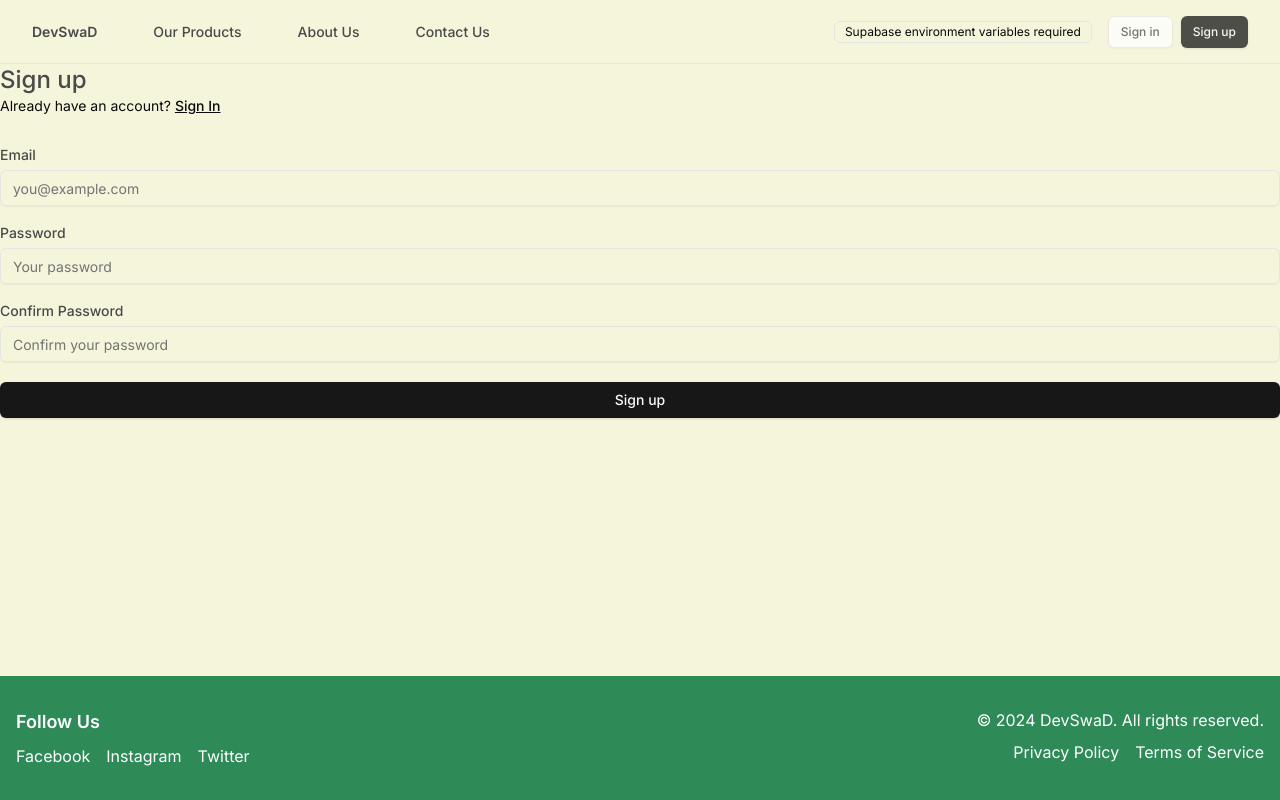
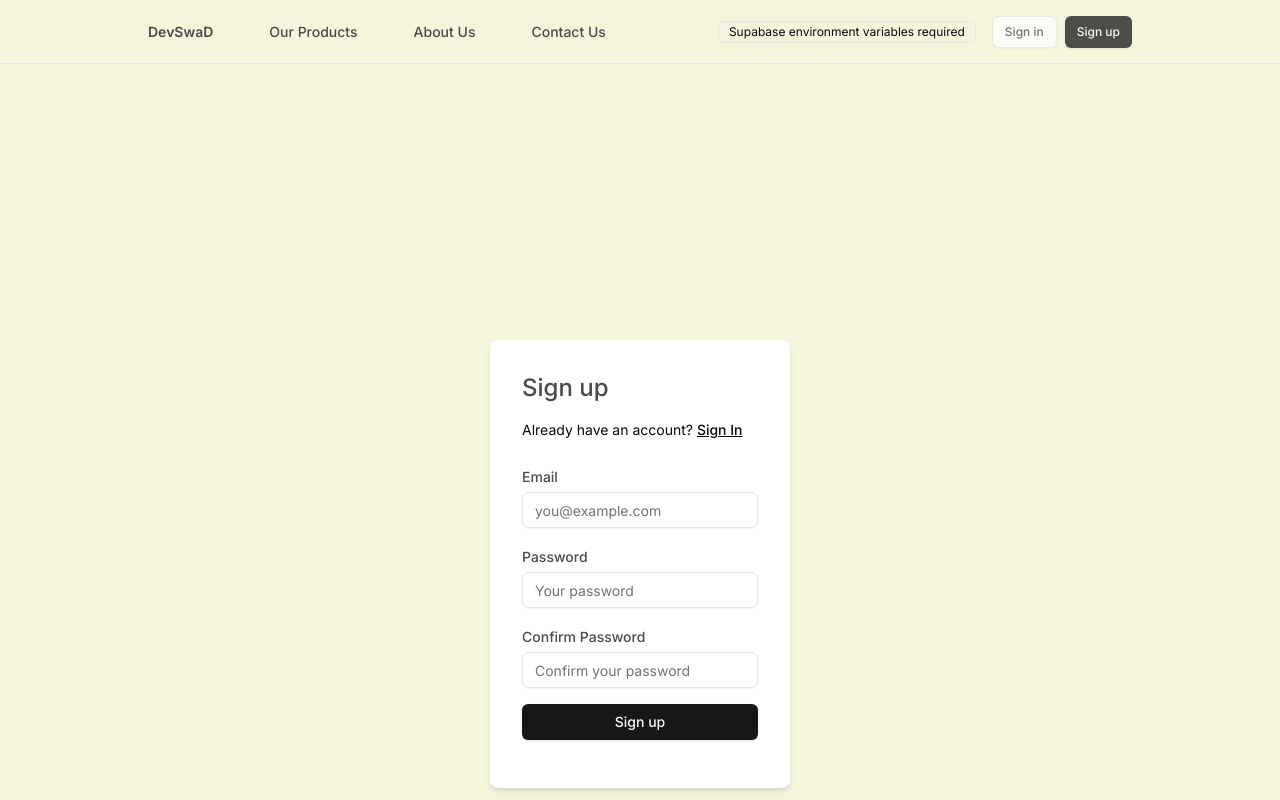
Before and after one commit to lokesh1jha/devswad, a Next.js app: page /sign-up in a window 1280 px wide. Shown: the top 800 px of the page. Built offline with nearby package versions, Linux system fonts and the light colour scheme; no server answers.

Commit message:
login screens fixed

```diff
--- /dev/null
+++ b/src/app/(public)/layout.tsx
@@ -0,0 +1,13 @@
+export default function AuthLayout({
+  children,
+}: {
+  children: React.ReactNode
+}) {
+  return (
+    <div className="min-h-screen flex flex-col">
+      <main className="flex-grow flex items-center justify-center">
+        {children}
+      </main>
+    </div>
+  );
+}
--- a/src/app/(public)/sign-in/page.tsx
+++ b/src/app/(public)/sign-in/page.tsx
@@ -1,19 +1,3 @@
-// import { signup } from "./actions";
-// import { login } from "./actions";
-
-// export default function LoginPage() {
-//   return (
-//     <form>
-//       <label htmlFor="email">Email:</label>
-//       <input id="email" name="email" type="email" required />
-//       <label htmlFor="password">Password:</label>
-//       <input id="password" name="password" type="password" required />
-//       <button formAction={login}>Log in</button>
-//       <button formAction={signup}>Sign up</button>
-//     </form>
-//   )
-// }
-
 import { FormMessage, Message } from "@/components/form-message";
 import { SubmitButton } from "@/components/submit-button";
 import { Input } from "@/components/ui/input";
@@ -23,17 +7,21 @@ import { signInAction } from "../../actions";
 
 export default function Login({ searchParams }: { searchParams: Message }) {
   return (
-    <form className="flex-1 flex flex-col min-w-64">
-      <h1 className="text-2xl font-medium">Sign in</h1>
-      <p className="text-sm text-foreground">
+    <div className="flex justify-center items-center min-h-screen px-4">
+      <form className="w-full max-w-md bg-white p-8 rounded-lg shadow-md">
+        <h1 className="text-2xl font-medium mb-4">Sign in</h1>
+        <p className="text-sm text-foreground mb-6">
           Don&apos;t have an account?{" "}
           <Link className="text-foreground font-medium underline" href="/sign-up">
             Sign up
           </Link>
         </p>
-      <div className="flex flex-col gap-2 [&>input]:mb-3 mt-8">
+        <div className="flex flex-col gap-4">
+          <div>
             <Label htmlFor="email">Email</Label>
-        <Input name="email" placeholder="you@example.com" required />
+            <Input name="email" placeholder="you@example.com" required className="mt-1" />
+          </div>
+          <div>
             <div className="flex justify-between items-center">
               <Label htmlFor="password">Password</Label>
               <Link
@@ -48,12 +36,15 @@ export default function Login({ searchParams }: { searchParams: Message }) {
               name="password"
               placeholder="Your password"
               required
+              className="mt-1"
             />
+          </div>
           <SubmitButton pendingText="Signing In..." formAction={signInAction}>
             Sign in
           </SubmitButton>
           <FormMessage message={searchParams} />
         </div>
       </form>
+    </div>
   );
 }
--- a/src/app/(public)/sign-up/page.tsx
+++ b/src/app/(public)/sign-up/page.tsx
@@ -13,30 +13,30 @@ export default function SignUp({ searchParams }: { searchParams: Message }) {
   const [confirmPassword, setConfirmPassword] = useState("");
   const [errorMessage, setErrorMessage] = useState<string | null>(null);
 
-  // Function to handle form submission and validate passwords
   const handleSubmit = (event: React.FormEvent<HTMLFormElement>) => {
     if (password !== confirmPassword) {
-      event.preventDefault(); // Prevent form submission
+      event.preventDefault();
       setErrorMessage("Passwords do not match.");
     }
   };
 
   return (
-    <form className="flex-1 flex flex-col min-w-64" onSubmit={handleSubmit}>
-      <h1 className="text-2xl font-medium">Sign up</h1>
-      <p className="text-sm text-foreground">
+    <div className="flex justify-center items-center min-h-screen px-4">
+      <form className="w-full max-w-md bg-white p-8 rounded-lg shadow-md" onSubmit={handleSubmit}>
+        <h1 className="text-2xl font-medium mb-4">Sign up</h1>
+        <p className="text-sm text-foreground mb-6">
           Already have an account?{" "}
           <Link className="text-foreground font-medium underline" href="/sign-in">
             Sign In
           </Link>
         </p>
-      <div className="flex flex-col gap-2 [&>input]:mb-3 mt-8">
+        <div className="flex flex-col gap-4">
+          <div>
             <Label htmlFor="email">Email</Label>
-        <Input name="email" placeholder="you@example.com" required />
-
-        <div className="flex justify-between items-center">
+            <Input name="email" placeholder="you@example.com" required className="mt-1" />
+          </div>
+          <div>
             <Label htmlFor="password">Password</Label>
-        </div>
             <Input
               type="password"
               name="password"
@@ -44,11 +44,11 @@ export default function SignUp({ searchParams }: { searchParams: Message }) {
               value={password}
               onChange={(e) => setPassword(e.target.value)}
               required
+              className="mt-1"
             />
-
-        <div className="flex justify-between items-center">
+          </div>
+          <div>
             <Label htmlFor="confirm-password">Confirm Password</Label>
-        </div>
             <Input
               type="password"
               name="confirm-password"
@@ -56,17 +56,19 @@ export default function SignUp({ searchParams }: { searchParams: Message }) {
               value={confirmPassword}
               onChange={(e) => setConfirmPassword(e.target.value)}
               required
+              className="mt-1"
             />
+          </div>
 
-        {/* Display error message if passwords don't match */}
-        {errorMessage && <p className="text-red-500">{errorMessage}</p>}
+          {errorMessage && <p className="text-red-500 text-sm">{errorMessage}</p>}
 
-        <SubmitButton pendingText="Signing In..." formAction={signInAction}>
+          <SubmitButton pendingText="Signing Up..." formAction={signInAction}>
             Sign up
           </SubmitButton>
 
           <FormMessage message={searchParams} />
         </div>
       </form>
+    </div>
   );
 }
--- a/src/app/layout.tsx
+++ b/src/app/layout.tsx
@@ -28,9 +28,10 @@ export default function RootLayout({
           enableSystem
           disableTransitionOnChange
         >
-          <main className="min-h-screen flex flex-col">
+          <main className="min-h-screen flex flex-col items-center">
+            <div className="flex-1 w-full flex flex-col gap-20 items-center">
               <nav className="w-full flex justify-center border-b border-b-gray-200 h-16">
-              <div className="w-full flex justify-between items-center p-3 px-4 sm:px-6 lg:px-8 text-sm">
+                <div className="w-full max-w-5xl flex justify-between items-center p-3 px-5 text-sm">
                   <div className="flex gap-5 items-center font-semibold">
                     <a href="/" className="text-[#4A4A4A]">DevSwaD</a>
                     <div className="hidden md:ml-6 md:flex md:space-x-8">
@@ -45,10 +46,11 @@ export default function RootLayout({
                   </div>
                 </div>
               </nav>
-            <div className="flex-1 w-full">
+              <div className="flex flex-col gap-20 max-w-5xl p-5 w-full">
                 {children}
               </div>
               <Footer />
+            </div>
           </main>
         </ThemeProvider>
       </body>
```
Lines whose indentation alone changed are shown as unchanged.
